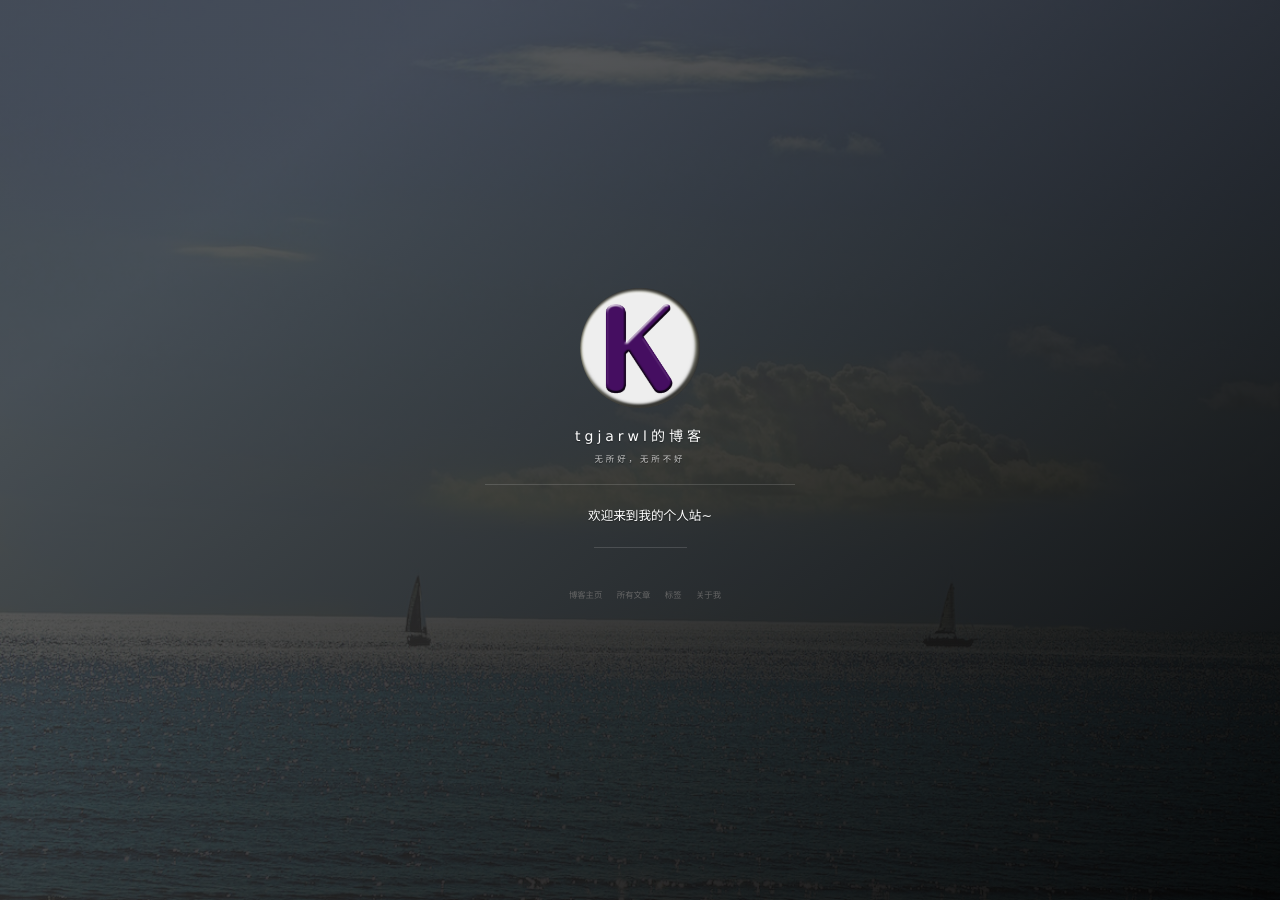
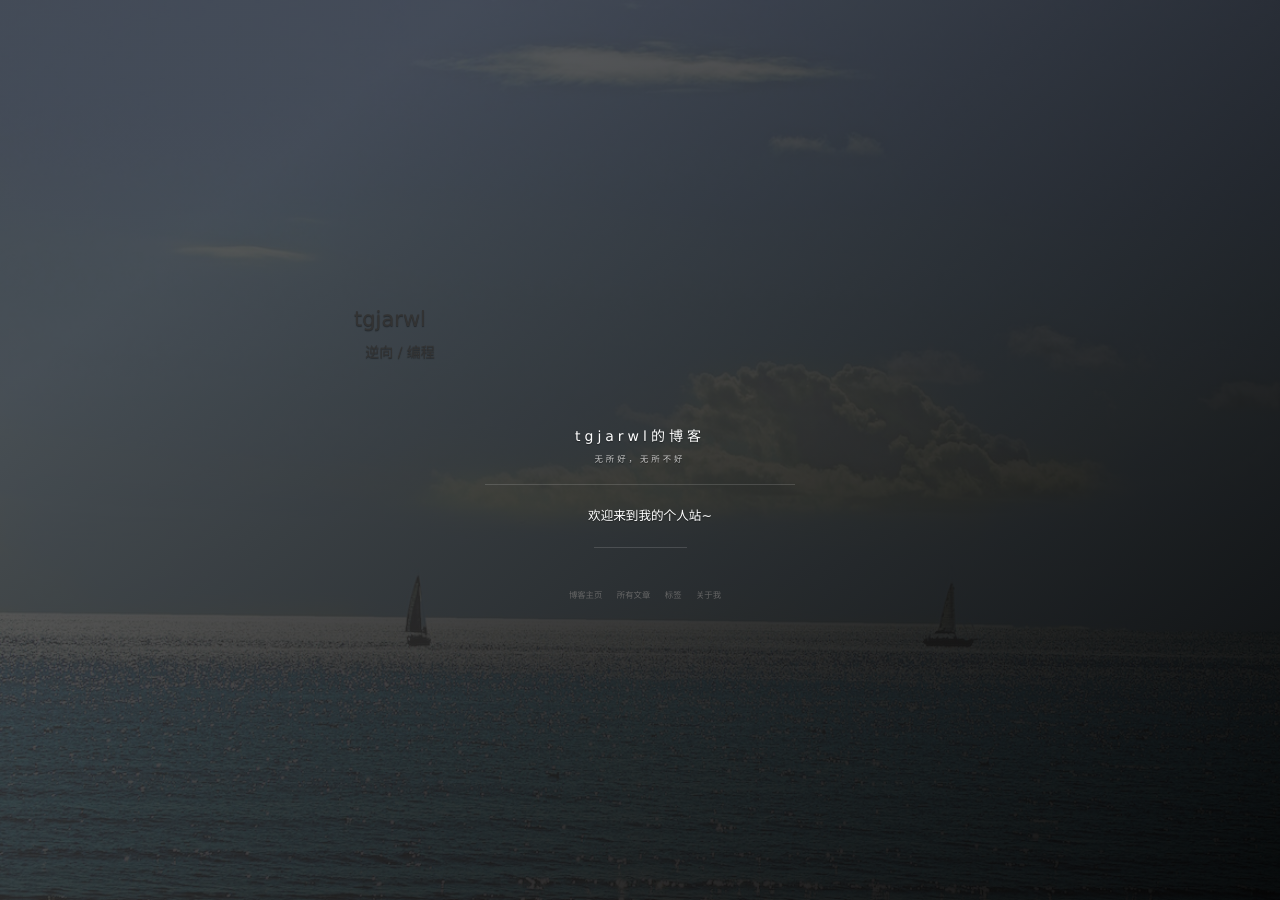
Before and after one commit to tgjarwl/tgjarwl.github.io, a Jekyll site: the page built from index.html, in a window 1280 px wide. Built offline with Jekyll 4.4.1, drawn with Linux system fonts in a browser that asks for light colours; nearby versions of some CDN libraries; the list of posts is cut into pages by our own code; comment, search, counter and statistics services are not loaded; grey boxes are pictures that could not be loaded.

Commit message:
Update side-panel.html

```diff
--- a/_includes/side-panel.html
+++ b/_includes/side-panel.html
@@ -4,9 +4,8 @@
     <div class="panel-main__inner panel-inverted">
     <div class="panel-main__content">
         <!-- 头像效果-start -->
-        <div class="ih-item circle effect right_to_left">
+        <div class="ih-item circle">
             <a href="/#blog" title="前往 {{ site.title }} 的主页" class="blog-button">
-                <div class="img"><img src="/images/avatar.jpg" alt="img"></div>
                 <div class="info">
                     <div class="info-back">
                         <h2>
```
